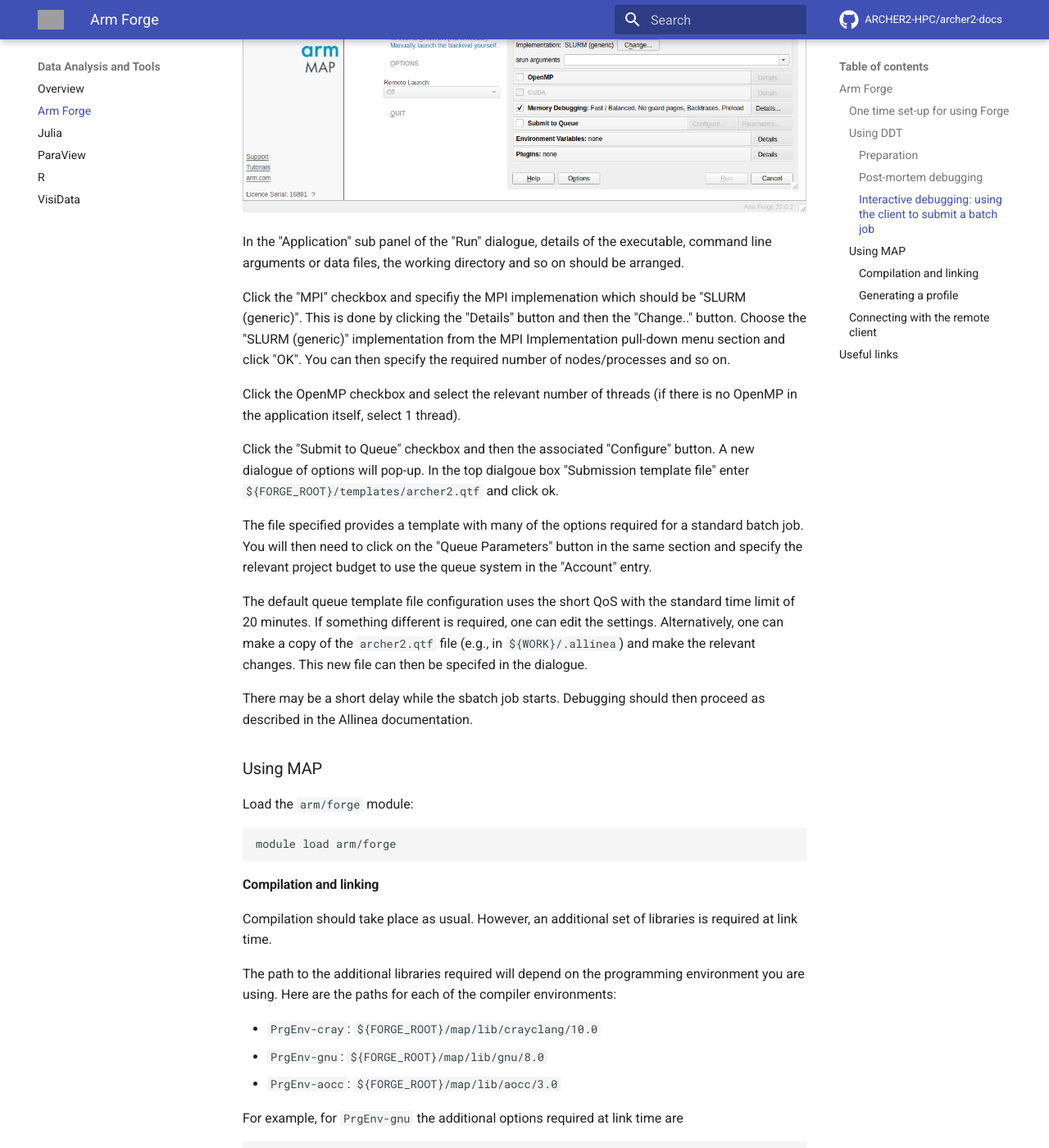
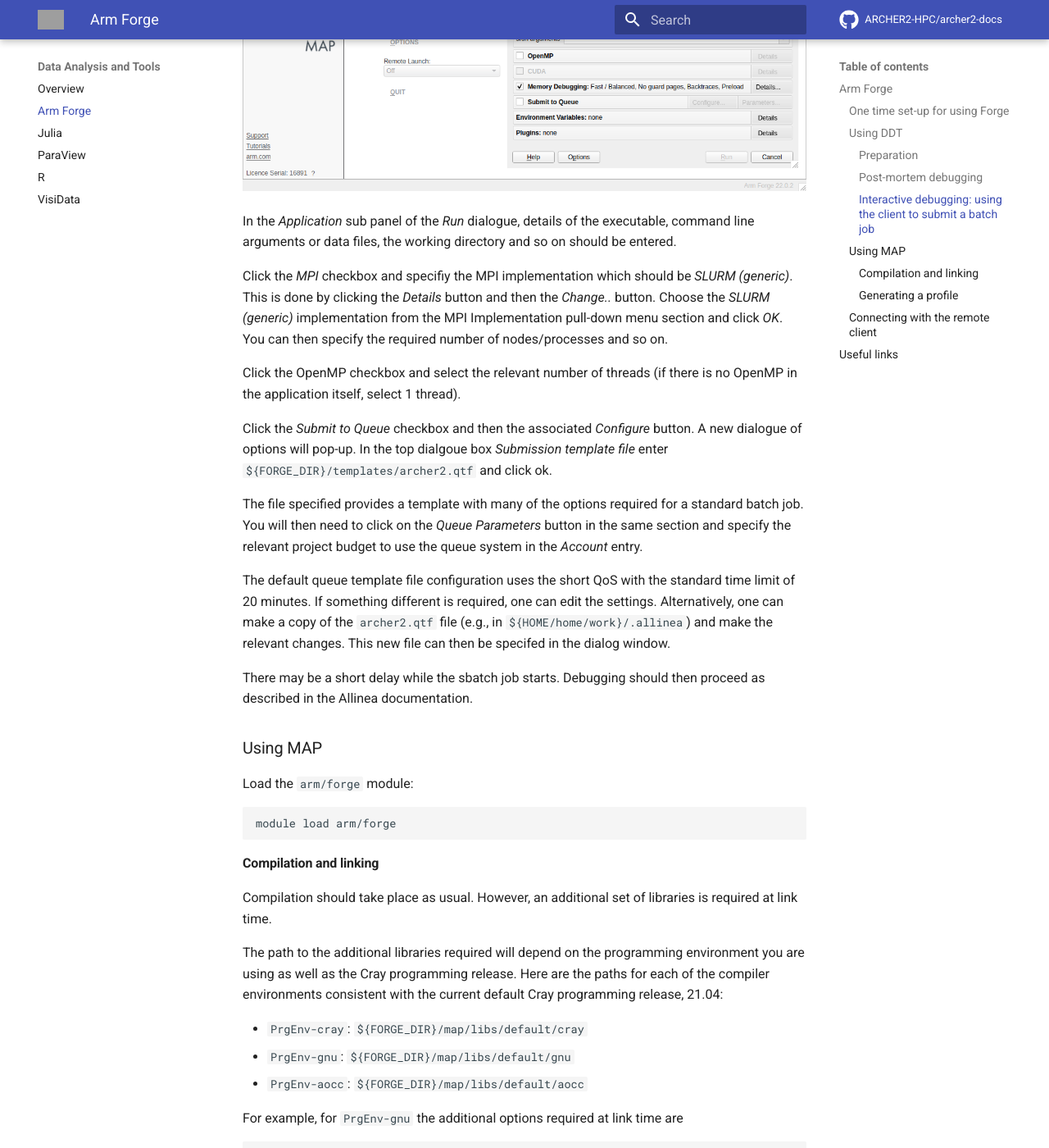
Before and after one commit to ARCHER2-HPC/archer2-docs, an MkDocs documentation site: the page built from docs/data-tools/arm-forge.md, in a window 1280 px wide and 1400 px high, scrolled down 2899 px. Shown: the whole window at 82% size. Built offline with MkDocs 1.6.1 and Material for MkDocs 9.7.7, drawn with Linux system fonts in a browser that asks for light colours; comment, search, counter and statistics services are not loaded; some of the changed text lies outside the part shown; grey boxes are pictures that could not be loaded.

Commit message:
Updated Arm Forge instructions for 22.1.1 release.

````diff
--- a/docs/data-tools/arm-forge.md
+++ b/docs/data-tools/arm-forge.md
@@ -6,7 +6,7 @@
 The debugger and profiler are called DDT and MAP, respectively.
 
 ARCHER2 has a license for up to 64 nodes (8192 cores) shared between
-all users at any one time. (Note cores are counted by the license, not
+all users at any one time. (Note, cores are counted by the license, not
 MPI processes, threads, or any other software entity.)
 
 There are two ways of running the Arm user interface. If you have a good
@@ -17,7 +17,7 @@
 at all possible.
 
 To download the remote client, see the
-[Arm developer download pages](https://developer.arm.com/downloads/-/arm-forge). Version 22.0.3 is known to work at the time of writing. Connecting with
+[Arm developer download pages](https://developer.arm.com/downloads/-/arm-forge). Version 22.1.1 is known to work at the time of writing. Connecting with
 the remote client is discussed below.
 
 
@@ -37,15 +37,13 @@
 file system on ARCHER2.
 
 It is recommended that these commands are performed in the top-level work
-file system directory for the user account: `/work/project/project/${USER}`
-(where `project` is the relevant project). This directory will
-be referred to throughout as `${WORK}`.
+file system directory for the user account: `${HOME/home/work}`.
 ```bash
 module load arm/forge
-cd ${WORK}
-source ${FORGE_ROOT}/config-init
+cd ${HOME/home/work}
+source ${FORGE_DIR}/config-init
 ```
-This will create a directory `${WORK}/.allinea` with the following files:
+This will create a directory `${HOME/home/work}/.allinea` with the following files:
 ```bash
 ls .allinea
 ```
@@ -67,8 +65,8 @@
 but remember to include the `-g` compiler option to retain symbolic
 information in the executable. For some programs, it may be necessary
 to reduce the optimisation to `-O0` to obtain full and consistent
-information. (However, this in itself can change
-the behaviour of bugs, so some experimentation may be necessary.)
+information. However, this in itself can change the behaviour of bugs,
+so some experimentation may be necessary.
 
 #### Post-mortem debugging
 
@@ -77,7 +75,7 @@
 batch job.
 
 Such a job can be submitted to the batch system in the usual way. The
-relevant command to start the executable is, e.g.,:
+relevant command to start the executable is as follows.
 ```slurm
 # ... SLURM batch commands as usual ...
 
@@ -129,35 +126,35 @@
 
 ![Arm Forge window](./forge-ddt.png)
 
-In the "Application" sub panel of the "Run" dialogue, details of the
+In the *Application* sub panel of the *Run* dialogue, details of the
 executable, command line arguments or data files, the working directory
-and so on should be arranged.
+and so on should be entered.
 
-Click the "MPI" checkbox and specifiy the MPI implemenation which should
-be "SLURM (generic)". This is done by clicking the "Details" button and
-then the "Change.." button. Choose the "SLURM (generic)" implementation
-from the MPI Implementation pull-down menu section and click "OK". You
+Click the *MPI* checkbox and specifiy the MPI implementation which should
+be *SLURM (generic)*. This is done by clicking the *Details* button and
+then the *Change..* button. Choose the *SLURM (generic)* implementation
+from the MPI Implementation pull-down menu section and click *OK*. You
 can then specify the required number of nodes/processes and so on.
 
 Click the OpenMP checkbox and select the relevant number of threads
 (if there is no OpenMP in the application itself, select 1 thread).
 
-Click the "Submit to Queue" checkbox and then the associated "Configure"
+Click the *Submit to Queue* checkbox and then the associated *Configure*
 button. A new dialogue of options will pop-up. In the top dialgoue box
-"Submission template file" enter `${FORGE_ROOT}/templates/archer2.qtf`
+*Submission template file* enter `${FORGE_DIR}/templates/archer2.qtf`
 and click ok.
 
 The file specified provides a template with many of the options required
 for a standard batch job. You will then need to click on the
-"Queue Parameters" button in the same section and specify
-the relevant project budget to use the queue system in the "Account"
+*Queue Parameters* button in the same section and specify
+the relevant project budget to use the queue system in the *Account*
 entry.
 
 The default queue template file configuration uses the short QoS with the
 standard time limit of 20 minutes. If something different is required,
 one can edit the settings. Alternatively, one can make a copy of the
-`archer2.qtf` file (e.g., in `${WORK}/.allinea`) and make the relevant
-changes. This new file can then be specifed in the dialogue.
+`archer2.qtf` file (e.g., in `${HOME/home/work}/.allinea`) and make the relevant
+changes. This new file can then be specifed in the dialog window.
 
 There may be a short delay while the sbatch job starts. Debugging should
 then proceed as described in the Allinea documentation.
@@ -177,20 +174,24 @@
 libraries is required at link time.
 
 The path to the additional libraries required will depend on the programming
-environment you are using. Here are the paths for each of the compiler
-environments:
+environment you are using as well as the Cray programming release. Here are
+the paths for each of the compiler environments consistent with the current
+default Cray programming release, 21.04:
 
-- `PrgEnv-cray`: `${FORGE_ROOT}/map/lib/crayclang/10.0`
-- `PrgEnv-gnu`: `${FORGE_ROOT}/map/lib/gnu/8.0`
-- `PrgEnv-aocc`: `${FORGE_ROOT}/map/lib/aocc/3.0`
+- `PrgEnv-cray`: `${FORGE_DIR}/map/libs/default/cray`
+- `PrgEnv-gnu`: `${FORGE_DIR}/map/libs/default/gnu`
+- `PrgEnv-aocc`: `${FORGE_DIR}/map/libs/default/aocc`
 
 For example, for `PrgEnv-gnu` the additional options required at link time
 are
 ```
--L${FORGE_ROOT}/map/lib/gnu/8.0 \
+-L${FORGE_ROOT}/map/libs/default/gnu \
 -lmap-sampler-pmpi -lmap-sampler \
--Wl,--eh-frame-hdr -Wl,-rpath=${FORGE_ROOT}/map/lib/gnu/8.0
+-Wl,--eh-frame-hdr -Wl,-rpath=${FORGE_DIR}/map/libs/default/gnu
 ```
+
+The MAP libraries for other Cray programming releases can be found under
+`${FORGE_DIR}/map/libs`.
 
 #### Generating a profile
 
@@ -202,11 +203,11 @@
 
 map -n <number of MPI processes> --mpiargs="--hint=nomultithread --distribution=block:block" --profile ./my_executable
 ```
-Successful execution will generate a file with a ```.map``` extension.
+Successful execution will generate a file with a `.map` extension.
 
 This `.map` file may be viewed via the GUI (start with either `map` or
 `forge`) by selecting the
-"Load a profile data file from a previous run" option. The resulting
+*Load a profile data file from a previous run* option. The resulting
 file selection dialogue can then be used to specify the `.map` file.
 
 
@@ -214,26 +215,26 @@
 
 If one starts the Forge client on e.g., a laptop, one should see the
 main window as
-shown above. Select "Remote Launch" and then "Configure" from the
-pull-down menu. In the "Configure Remote Connections" dialgoue
-click "Add". The following window should be displayed. Fill
-in the fields as shown. The "Connection Name" is just a tag
+shown above. Select *Remote Launch* and then *Configure* from the
+pull-down menu. In the *Configure Remote Connections* dialgoue
+click *Add*. The following window should be displayed. Fill
+in the fields as shown. The *Connection Name* is just a tag
 for convenience (useful if a number of different accounts are
-in use). The "Host Name" should be as shown with the appropriate
-`userid`. The "Remote Installation Directory" should be exactly as
-shown. The "Remote Script" is needed to execute additional environment
+in use). The *Host Name* should be as shown with the appropriate
+`userid`. The *Remote Installation Directory* should be exactly as
+shown. The *Remote Script* is needed to execute additional environment
 commands on connection. A default script is provided in the location
-shown:
+shown.
 ```
-/work/y07/shared/utils/core/arm/forge/22.0.2/remote-init
+/work/y07/shared/utils/core/arm/forge/latest/remote-init
 ```
 
-Other settings can be as shown. Remember to click "OK" when done.
+Other settings can be as shown. Remember to click *OK* when done.
 
 ![Remote Launch Settings](./forge-remote-launch.png)
 
 
-From the "Remote Launch" menu you should now see the new Connection
+From the *Remote Launch* menu you should now see the new Connection
 Name. Select this, and enter the relevant ssh passphase and machine
 password to connect. A remote connection will allow you to debug,
 or view a profile, as discussed above.
@@ -242,7 +243,7 @@
 `remote-init` script can be placed in, e.g., `${HOME/home/work}/.allinea`
 and edited as necessary. The full path of the new script should then be
 specified in the remote launch settings dialogue.
-Note that the script changes directory to the `/work/` file system so
+Note that the script changes the directory to the `/work/` file system so
 that batch submissions via `sbatch` will not be rejected.
 
 Finally, note that `ssh` may need to be configured so that it picks up
````
Also changed, not shown: other parts of docs/data-tools/arm-forge.md (+4 -5 lines).
